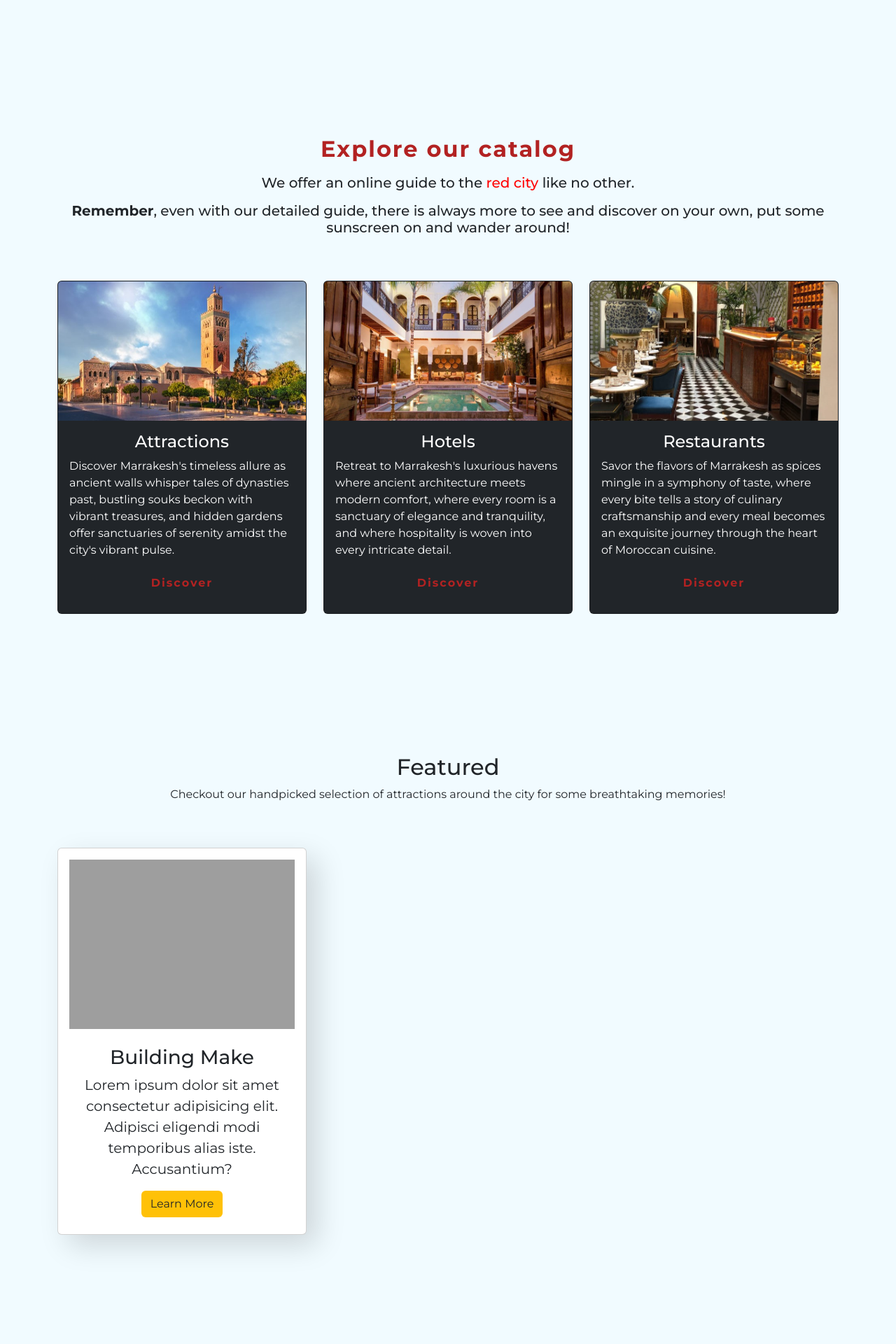
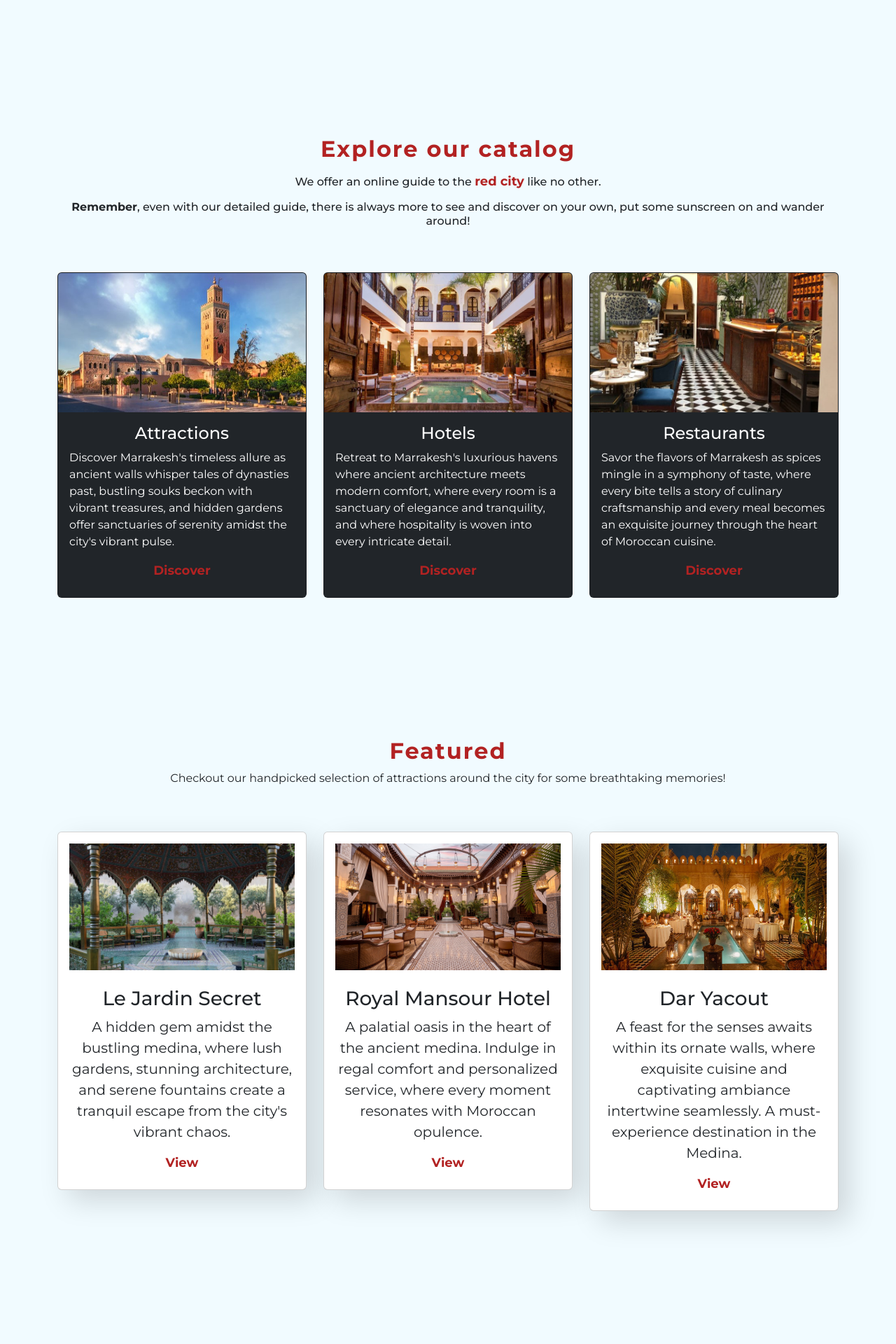
Before and after one commit to MohamedLahlami/DreamTravel--A-Marrakesh-tourism-guide-web-app-with-Django-Bootstrap-and-Gemini-AI, a Django app: page / in a window 1280 px wide. Shown: the part 1174-3094 px from the top of the page at 70% size. Run offline with Django 5.2, Linux system fonts and the light colour scheme; some libraries are stand-ins or nearby versions; grey boxes are pictures that could not be loaded.

Commit message:
Added README file and destination details pages

```diff
--- a/attractions/static/style.css
+++ b/attractions/static/style.css
@@ -97,13 +97,13 @@ body {
 .portfolio .card {
 	box-shadow: 15px 15px 40px rgba(0, 0, 0, 0.15);
 }
-.team .card {
+.FAQ .card {
 	box-shadow: 15px 15px 40px rgba(0, 0, 0, 0.15);
 }
 .services .card-body i {
 	font-size: 50px;
 }
-.team .card-body i {
+.FAQ .card-body i {
 	font-size: 20px;
 }
 
@@ -124,6 +124,12 @@ a i {
 	font-size: large;
 	font-weight: bold;
 }
+
+.FAQ-img{
+	border:2px solid gray;
+	border-radius: 10px;
+}
+
 @media only screen and (min-width: 768px) and (max-width: 991px) {
 	.carousel-caption {
 		bottom: 370px;
--- a/attractions/templates/attractions.html
+++ b/attractions/templates/attractions.html
@@ -33,6 +33,7 @@
         </div>
       </div>
       {% endfor %}
+    </div>
     {% endif %}
 </div>
 {% endblock %}
--- a/attractions/templates/basetemp.html
+++ b/attractions/templates/basetemp.html
@@ -45,6 +45,12 @@
     <!--chatbot widget-->
 	{% include 'chatbot.html' %}
 
+    <footer class="bg-dark p-3 text-center">
+        <div class="container">
+            <p class="text-white" style="margin-bottom: 0px; font-size: large;">All Right Reserved By DreamTravel 2024</p>
+        </div>
+    </footer>
+
     <script src="https://cdn.jsdelivr.net/npm/bootstrap@5.3.3/dist/js/bootstrap.bundle.min.js" integrity="sha384-YvpcrYf0tY3lHB60NNkmXc5s9fDVZLESaAA55NDzOxhy9GkcIdslK1eN7N6jIeHz" crossorigin="anonymous"></script>
 
     <!--user status flag in js-->
--- a/attractions/templates/chatbot.html
+++ b/attractions/templates/chatbot.html
@@ -1,13 +1,5 @@
-<!DOCTYPE html>
-<html lang="en">
-
 <!-- {% load static %} -->
 
-<head>
-    <meta charset="UTF-8">
-    <title>Chatbot</title>
-</head>
-<body>
 <div class="container">
     <div class="chatbox">
         <div class="chatbox__support">
@@ -33,5 +25,3 @@
         </div>
     </div>
 </div>
-</body>
-</html>
--- a/attractions/templates/hotels.html
+++ b/attractions/templates/hotels.html
@@ -11,7 +11,7 @@
       {% for hotel in hotels %}
       <div class="col-12 col-md-12 col-lg-4">
         <div class="card pb-2">
-            <img src="{% static 'img/koutoubia.jpg' %}" class="card-img-top" alt="hotel" />
+            <img src="{% static hotel.imagePath %}" class="card-img-top" alt="hotel" />
             <div class="card-body">
               <h4>{{ hotel.name }}</h4>
               <p class="card-text">
@@ -29,6 +29,7 @@
         </div>
       </div>
       {% endfor %}
+      </div>
     {% endif %}
 </div>
 {% endblock %}
--- a/attractions/templates/indextemp.html
+++ b/attractions/templates/indextemp.html
@@ -61,8 +61,8 @@
             <div class="col-md-12">
                 <div class="section-header text-center pb-5">
                     <h2 class="page-title">Explore our catalog</h2>
-                    <p><h5>We offer an online guide to the <span style="color: red">red city</span> like no other.</h5></p>
-                    <p><h5><span style="font-weight: bold;">Remember</span>, even with our detailed guide, there is always more to see and discover on your own, put some sunscreen on and wander around!</h5></p>
+                    <p><h6>We offer an online guide to the <span class="detail-link">red city</span> like no other.</h6></p>
+                    <p><h6><span style="font-weight: bold;">Remember</span>, even with our detailed guide, there is always more to see and discover on your own, put some sunscreen on and wander around!</h6></p>
                 </div>
             </div>
         </div>
@@ -76,7 +76,7 @@
                         Discover Marrakesh's timeless allure as ancient walls whisper tales of dynasties past, bustling souks beckon with vibrant treasures, and hidden gardens offer sanctuaries of serenity amidst the city's vibrant pulse.
                       </p>
                       <div>
-                        <a href="{% url 'index' %}"><button class="btn page-title" type="button">Discover</button></a>
+                        <a href="{% url 'attractions' %}" class="stretched-link detail-link">Discover</a>
                       </div>
                     </div>
                   </div>
@@ -90,8 +90,8 @@
                             Retreat to Marrakesh's luxurious havens where ancient architecture meets modern comfort, where every room is a sanctuary of elegance and tranquility, and where hospitality is woven into every intricate detail.
                           </p>
                           <div>
-                            <a href="{% url 'index' %}"><button class="btn page-title" type="button">Discover</button></a>
-                          </div>
+                            <a href="{% url 'hotels' %}" class="stretched-link detail-link">Discover</a>
+                        </div>
                         </div>
                       </div>
                 </div>
@@ -104,7 +104,7 @@
                         Savor the flavors of Marrakesh as spices mingle in a symphony of taste, where every bite tells a story of culinary craftsmanship and every meal becomes an exquisite journey through the heart of Moroccan cuisine.
                       </p>
                       <div>
-                        <a href="{% url 'index' %}"><button class="btn page-title" type="button">Discover</button></a>
+                        <a href="{% url 'restaurants' %}" class="stretched-link detail-link">Discover</a>
                       </div>
                     </div>
                   </div>
@@ -114,82 +114,88 @@
 </section>
 <!-- catalog section Ends -->
 
-<!-- portfolio starts -->
-<section class="portfolio section-padding" id="portfolio">
+<!-- Featured starts -->
+<section class="portfolio section-padding" id="Featured">
     <div class="container">
         <div class="row">
             <div class="col-md-12">
                 <div class="section-header text-center pb-5">
-                    <h2>Featured</h2>
+                    <h2 class="page-title">Featured</h2>
                     <p>Checkout our handpicked selection of attractions around the city for some breathtaking memories!</p>
                 </div>
             </div>
         </div>
         <div class="row">
-
             <div class="col-12 col-md-12 col-lg-4">
                 <div class="card text-light text-center bg-white pb-2">
                     <div class="card-body text-dark">
-                        <div class="img-area mb-4"><img alt="" class="img-fluid" src="{% static 'img/project-1.jpg' %}"></div>
-                        <h3 class="card-title">Building Make</h3>
-                        <p class="lead">Lorem ipsum dolor sit amet consectetur adipisicing elit. Adipisci eligendi modi temporibus alias iste. Accusantium?</p><button class="btn bg-warning text-dark">Learn More</button>
+                        <a href="{% url 'attractionDetail' 10 %}" class="stretched-link"></a>
+                        <div class="img-area mb-4"><img alt="" class="img-fluid" src="{% static 'img/Le Jardin Secret.jpg' %}"></div>
+                        <h3 class="card-title">Le Jardin Secret</h3>
+                        <p class="lead">A hidden gem amidst the bustling medina, where lush gardens, stunning architecture, and serene fountains create a tranquil escape from the city's vibrant chaos.</p>
+                        <a href="{% url 'attractionDetail' 10 %}" class="stretched-link detail-link">View</a>
+                    </div>
+                </div>
+            </div>
+            <div class="col-12 col-md-12 col-lg-4">
+                <div class="card text-light text-center bg-white pb-2">
+                    <div class="card-body text-dark">
+                        <div class="img-area mb-4"><img alt="" class="img-fluid" src="{% static 'img/Royal Mansour Marrakech Hotel.jpg' %}"></div>
+                        <h3 class="card-title">Royal Mansour Hotel</h3>
+                        <p class="lead">A palatial oasis in the heart of the ancient medina. Indulge in regal comfort and personalized service, where every moment resonates with Moroccan opulence.</p>
+                        <a href="{% url 'hotelDetail' 1 %}" class="stretched-link detail-link">View</a>
+                    </div>
+                </div>
+            </div>
+            <div class="col-12 col-md-12 col-lg-4">
+                <div class="card text-light text-center bg-white pb-2">
+                    <div class="card-body text-dark">
+                        <div class="img-area mb-4"><img alt="" class="img-fluid" src="{% static 'img/Dar Yacout.jpg' %}"></div>
+                        <h3 class="card-title">Dar Yacout</h3>
+                        <p class="lead">A feast for the senses awaits within its ornate walls, where exquisite cuisine and captivating ambiance intertwine seamlessly. A must-experience destination in the Medina.</p>
+                        <a href="{% url 'restaurantDetail' 11 %}" class="stretched-link detail-link">View</a>
                     </div>
                 </div>
             </div>
         </div>
     </div>
-</section><!-- portfolio ends -->
+</section><!-- featured ends -->
 
 <!-- FAQ starts -->
-<section class="team section-padding" id="team">
+<section class="FAQ section-padding" id="FAQ">
     <div class="container">
-        <div class="row">
-            <div class="col-md-12">
-                <div class="section-header text-center pb-5">
-                    <h2 class="page-title">FAQ</h2>
-                    <p>Here are some of the most asked questions by tourists in Marrakesh</p>
-                </div>
-            </div>
+        <div class="section-header text-center pb-5">
+            <h2 class="page-title">FAQ</h2>
+            <p><h6>Here are some of the most asked questions by fellow tourists in <span class="detail-link">Marrakesh</h6></p>
         </div>
         <div class="row">
-            <div class="col-12 col-md-6 col-lg-3">
-                <div class="card text-center">
-                    <div class="card-body">
-                        <img alt="" class="img-fluid rounded-circle" src="{% static 'img/team-1.jpg' %}">
-                        <h3 class="card-title py-2">Jack Wilson</h3>
-                        <p class="card-text">Lorem ipsum, dolor sit amet consectetur adipisicing elit. Sequi ipsam nostrum illo tempora esse quibusdam.</p>
-                        <p class="socials"><i class="bi bi-twitter text-dark mx-1"></i> <i class="bi bi-facebook text-dark mx-1"></i> <i class="bi bi-linkedin text-dark mx-1"></i> <i class="bi bi-instagram text-dark mx-1"></i></p>
-                    </div>
-                </div>
+            <div class="col-lg-4 col-md-12 col-12">
+                <div class="about-img"><img class="img-fluid FAQ-img" src="{% static 'img/riad2.jpg' %}"></div>
             </div>
-            <div class="col-12 col-md-6 col-lg-3">
-                <div class="card text-center">
-                    <div class="card-body">
-                        <img alt="" class="img-fluid rounded-circle" src="{% static 'img/team-2.jpg' %}">
-                        <h3 class="card-title py-2">Jack Wilson</h3>
-                        <p class="card-text">Lorem ipsum, dolor sit amet consectetur adipisicing elit. Sequi ipsam nostrum illo tempora esse quibusdam.</p>
-                        <p class="socials"><i class="bi bi-twitter text-dark mx-1"></i> <i class="bi bi-facebook text-dark mx-1"></i> <i class="bi bi-linkedin text-dark mx-1"></i> <i class="bi bi-instagram text-dark mx-1"></i></p>
-                    </div>
-                </div>
-            </div>
-            <div class="col-12 col-md-6 col-lg-3">
-                <div class="card text-center">
-                    <div class="card-body">
-                        <img alt="" class="img-fluid rounded-circle" src="{% static 'img/team-3.jpg' %}">
-                        <h3 class="card-title py-2">Jack Wilson</h3>
-                        <p class="card-text">Lorem ipsum, dolor sit amet consectetur adipisicing elit. Sequi ipsam nostrum illo tempora esse quibusdam.</p>
-                        <p class="socials"><i class="bi bi-twitter text-dark mx-1"></i> <i class="bi bi-facebook text-dark mx-1"></i> <i class="bi bi-linkedin text-dark mx-1"></i> <i class="bi bi-instagram text-dark mx-1"></i></p>
-                    </div>
-                </div>
-            </div>
-            <div class="col-12 col-md-6 col-lg-3">
-                <div class="card text-center">
-                    <div class="card-body">
-                        <img alt="" class="img-fluid rounded-circle" src="{% static 'img/team-4.jpg' %}">
-                        <h3 class="card-title py-2">Jack Wilson</h3>
-                        <p class="card-text">Lorem ipsum, dolor sit amet consectetur adipisicing elit. Sequi ipsam nostrum illo tempora esse quibusdam.</p>
-                        <p class="socials"><i class="bi bi-twitter text-dark mx-1"></i> <i class="bi bi-facebook text-dark mx-1"></i> <i class="bi bi-linkedin text-dark mx-1"></i> <i class="bi bi-instagram text-dark mx-1"></i></p>
-                    </div>
+            <div class="col-lg-8 col-md-12 col-12 ps-lg-5 mt-md-3">
+                <div class="about-text">
+                    <dl class="row">
+                        <dt>What is the best time to visit Marrakech?</dt>
+                        <dd>The best time to visit Marrakech is during the spring (March to May) or fall (September to November) when the weather is mild and pleasant.</dd>
+
+                        <dt>What is the currency used in Marrakech?</dt>
+                        <dd>The currency used in Marrakech, as well as throughout Morocco, is the Moroccan Dirham (MAD).</dd>
+
+                        <dt>Do I need a visa to visit Marrakech?</dt>
+                        <dd>Visitors from many countries can enter Morocco visa-free for stays of up to 90 days. However, it's always best to check visa requirements based on your nationality before traveling.</dd>
+
+                        <dt>What are the must-visit attractions in Marrakech?</dt>
+                        <dd>Some of the must-visit attractions in Marrakech include Jardin Majorelle, Djemaa el-Fna square, Bahia Palace, Saadian Tombs, and the Koutoubia Mosque.</dd>
+
+                        <dt>Is it safe to visit Marrakech?</dt>
+                        <dd>Marrakech is generally a safe city for tourists. However, as with any destination, it's important to remain vigilant, especially in crowded areas, and to take precautions against petty theft.</dd>
+
+                        <dt>What is the traditional Moroccan cuisine like?</dt>
+                        <dd>Traditional Moroccan cuisine is flavorful and diverse, featuring dishes such as tagine (slow-cooked stews), couscous, pastilla (a savory pie), and various grilled meats. Don't miss trying Moroccan mint tea, a staple beverage.</dd>
+
+                        <dt>What should I wear when visiting Marrakech?</dt>
+                        <dd>Marrakech is a conservative city, so it's best to dress modestly, especially when visiting religious sites. Women may want to wear loose-fitting clothing that covers the shoulders and knees, while men should avoid wearing shorts in certain areas.</dd>
+                    </dl>
                 </div>
             </div>
         </div>
@@ -204,7 +210,7 @@
                 <div class="section-header text-center pb-5">
                     <h2 class="page-title">Contact Us</h2>
                     <p>View the source code of this project on Github:</p>
-                    <a href="https://github.com/MohamedLahlami/DreamTravel---A-tourism-guide-web-app-with-AI-assistance-for-Marrakesh">
+                    <a href="https://github.com/MohamedLahlami/DreamTravel---A-tourism-guide-web-app-with-AI-assistance-for-Marrakesh" class="detail-link">
                         <i class="bi bi-github">Github</i>
                     </a>
                 </div>
@@ -213,10 +219,4 @@
     </div>
 </section><!-- contact ends -->
 
-<footer class="bg-dark p-3 text-center">
-    <div class="container">
-        <p class="text-white" style="margin-bottom: 0px; font-size: large;">All Right Reserved By DreamTravel 2024</p>
-    </div>
-</footer>
-
 {% endblock %}
--- a/attractions/templates/restaurants.html
+++ b/attractions/templates/restaurants.html
@@ -6,12 +6,12 @@
     <p class="lead text-center col-12 col-sm-10 mx-auto mx-sm-auto mt-3">
         Savor the flavors of Marrakesh as spices mingle in a symphony of taste, where every bite tells a story of culinary craftsmanship and every meal becomes an exquisite journey through the heart of Moroccan cuisine.
     </p>
-    {% if hotels %}
+    {% if restaurants %}
     <div class="row row-cols-1 row-cols-md-3 g-4 py-5">
       {% for restaurant in restaurants %}
       <div class="col-12 col-md-12 col-lg-4">
         <div class="card pb-2">
-            <img src="{% static 'img/koutoubia.jpg' %}" class="card-img-top" alt="restaurant" />
+            <img src="{% static restaurant.imagePath %}" class="card-img-top" alt="restaurant" />
             <div class="card-body">
               <h4>{{ restaurant.name }}</h4>
               <p class="card-text">
@@ -29,6 +29,7 @@
         </div>
       </div>
       {% endfor %}
+    </div>
     {% endif %}
 </div>
 {% endblock %}
--- a/attractions/views.py
+++ b/attractions/views.py
@@ -1,4 +1,4 @@
-from django.shortcuts import render, redirect
+from django.shortcuts import render, redirect, get_object_or_404
 from django.contrib.auth import authenticate, login, logout
 from django.contrib import messages
 from .forms import SignUpForm
@@ -65,6 +65,8 @@ def register_user(request):
         form = SignUpForm()
         return render(request, 'register.html', {'form':form})
 
+
+#result pages view
 def attractions(request):
     attractions = Attraction.objects.all()
     for attraction in attractions:
@@ -73,23 +75,44 @@ def attractions(request):
 
 def restaurants(request):
     restaurants = Restaurant.objects.all()
+    for restaurant in restaurants:
+        restaurant.imagePath = 'img/' + restaurant.name + '.jpg'
     return render(request, 'restaurants.html', {"restaurants":restaurants})
 
 def hotels(request):
     hotels = Hotel.objects.all()
+    for hotel in hotels:
+        hotel.imagePath = 'img/' + hotel.name + '.jpg'
     return render(request, 'hotels.html', {"hotels":hotels})
 
+
+#detail pages views
 def attractionDetail(request, id):
-    return render(request, 'attractionDetail.html', {})
+    try:
+        attraction = Attraction.objects.get(id=id)
+    except Attraction.DoesNotExist:
+        return render(request, '404.html', {})
+    attraction.imagePath = 'img/' + attraction.name + '.jpg'
+    return render(request, 'attractionDetail.html', {"attraction": attraction})
 
 def hotelDetail(request, id):
-    return render(request, 'hotelDetail.html', {})
+    try:
+        hotel = Hotel.objects.get(id=id)
+    except Hotel.DoesNotExist:
+        return render(request, '404.html', {})
+    hotel.imagePath = 'img/' + hotel.name + '.jpg'
+    return render(request, 'hotelDetail.html', {"hotel": hotel})
+
+def restaurantDetail(request, id):
+    try:
+        restaurant = Restaurant.objects.get(id=id)
+    except restaurant.DoesNotExist:
+        return render(request, '404.html', {})
+    restaurant.imagePath = 'img/' + restaurant.name + '.jpg'
+    return render(request, 'restaurantDetail.html', {"restaurant": restaurant})
 
 
-def restaurantDetail(request, id):
-    return render(request, 'restaurantDetail.html', {})
-
-
+#chatbot API view
 def chatbot(request, query = None):
     if query is None:
         return redirect('index')
```
Also changed, not shown: attractions/templates/404.html (added, +8 -0 lines), attractions/templates/attractionDetail.html (+29 -1 lines), attractions/templates/hotelDetail.html (+37 -0 lines), attractions/templates/restaurantDetail.html (+54 -0 lines).
